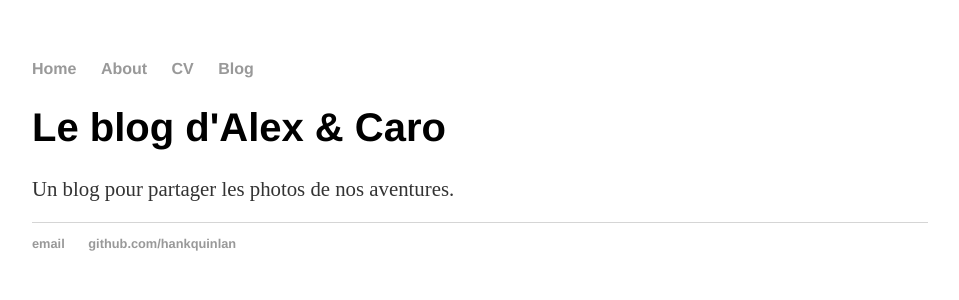
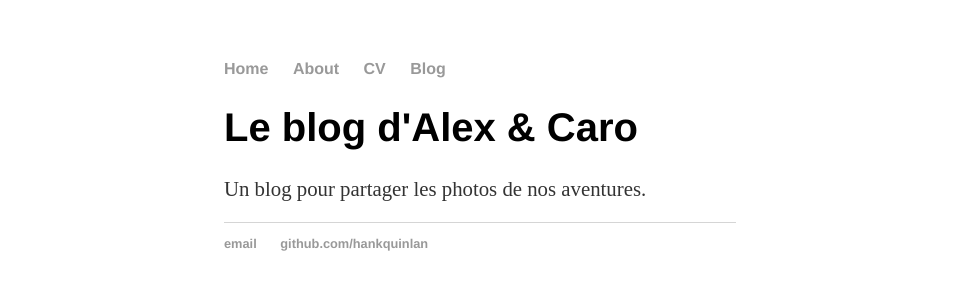
Before and after one commit to alexkrushnisky/art_alexandrekrushnisky, a Jekyll site: the page built from index.html, in a window 1280 px wide. Shown: the top 300 px of the page, without its empty margins (160-1119 px from the left). Built offline with Jekyll 4.4.1, drawn with Linux system fonts in a browser that asks for light colours.

Commit message:
Update main.css

```diff
--- a/css/main.css
+++ b/css/main.css
@@ -1,6 +1,6 @@
 body {
     margin: 60px auto;
-    width: 70%;
+    width: 40%;
 }
 nav ul, footer ul {
     font-family:'Helvetica', 'Arial', 'Sans-Serif';
```
